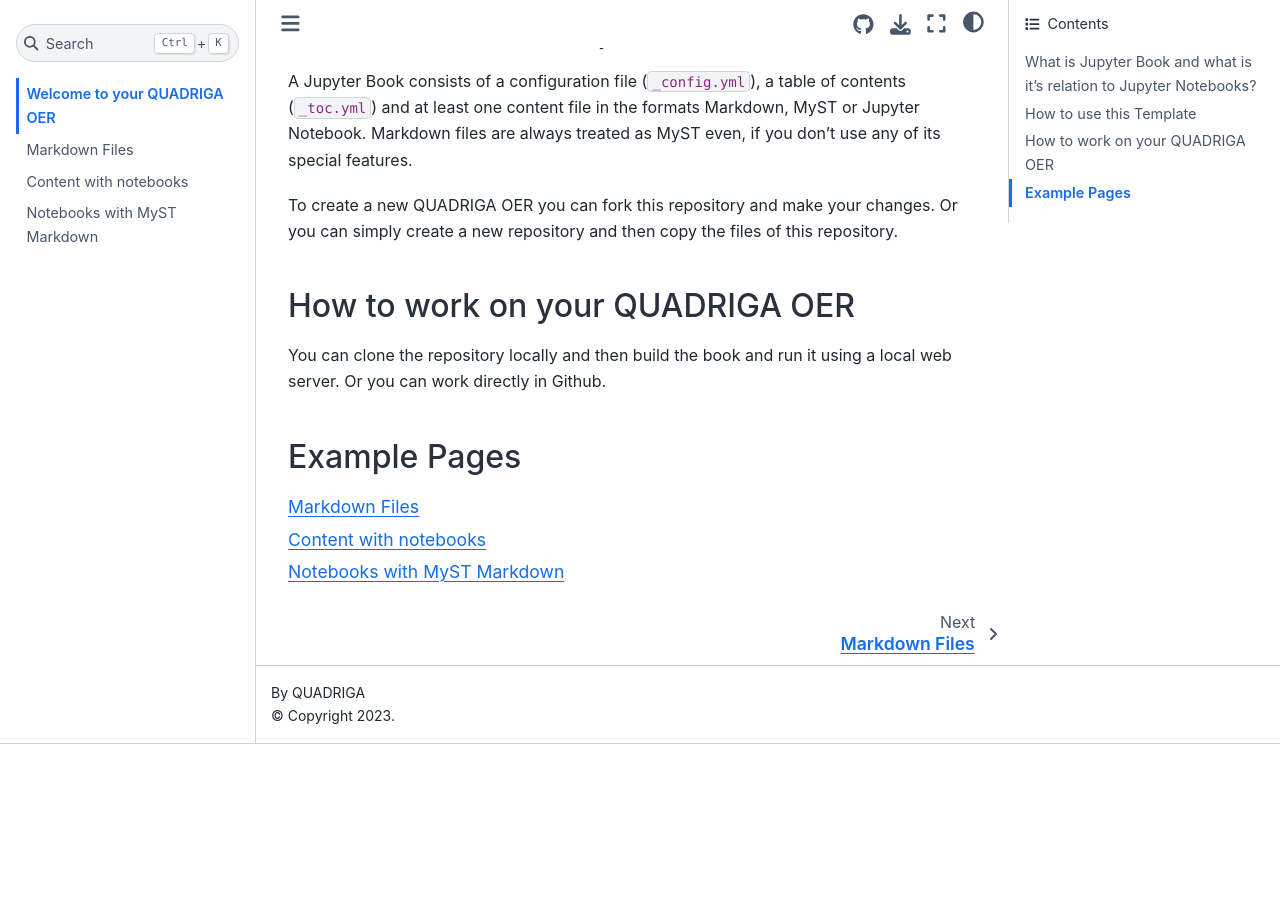
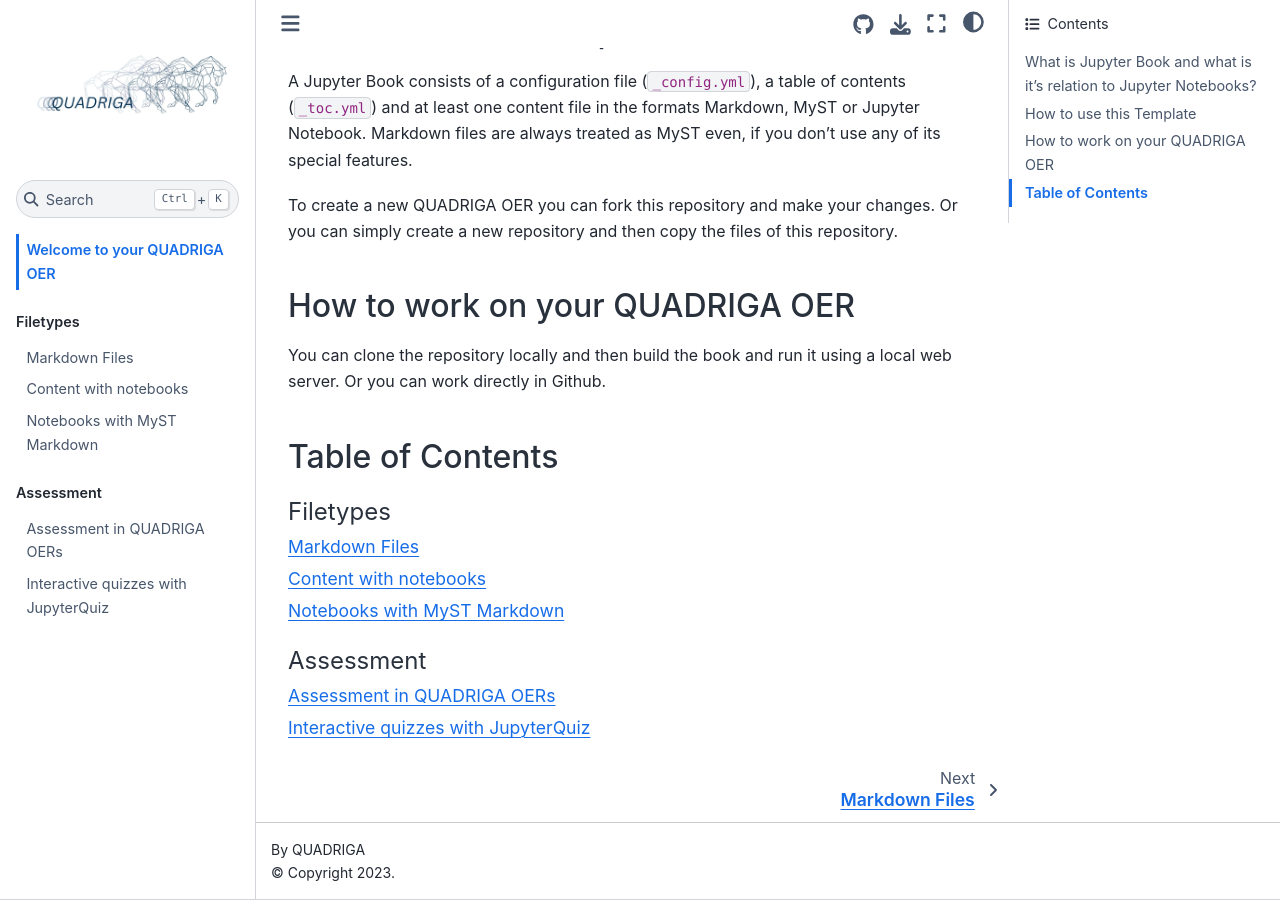
Before and after one commit to samidfy/Book_Template, a Jupyter Book: the page built from book/intro.md, in a window 1280 px wide and 900 px high, scrolled down 795 px. Built offline with Jupyter Book 1.0.4 settings and Sphinx 7.4.7 and the Sphinx Book theme 1.1.4, drawn with Linux system fonts in a browser that asks for light colours; before the commit the page ends 1539 px from its top, so only the background shows below that.

Commit message:
Add part about assessment

````diff
--- a/book/_toc.yml
+++ b/book/_toc.yml
@@ -3,7 +3,13 @@
 
 format: jb-book
 root: intro
-chapters:
-- file: markdown
-- file: notebooks
-- file: markdown-notebooks
+parts:
+  - caption: Filetypes
+    chapters:
+      - file: markdown
+      - file: notebooks
+      - file: markdown-notebooks
+  - caption: Assessment
+    chapters:
+      - file: assessment/introduction
+      - file: assessment/jupyterquiz
--- a/book/intro.md
+++ b/book/intro.md
@@ -21,7 +21,7 @@ To create a new QUADRIGA OER you can fork this repository and make your changes.
 ## How to work on your QUADRIGA OER
 You can clone the repository locally and then build the book and run it using a local web server. Or you can work directly in Github.
 
-## Example Pages
+## Table of Contents
 
 ```{tableofcontents}
 ```
````
Also changed, not shown: book/assessment/introduction.md (added, +5 -0 lines), book/assessment/jupyterquiz.ipynb (added).
